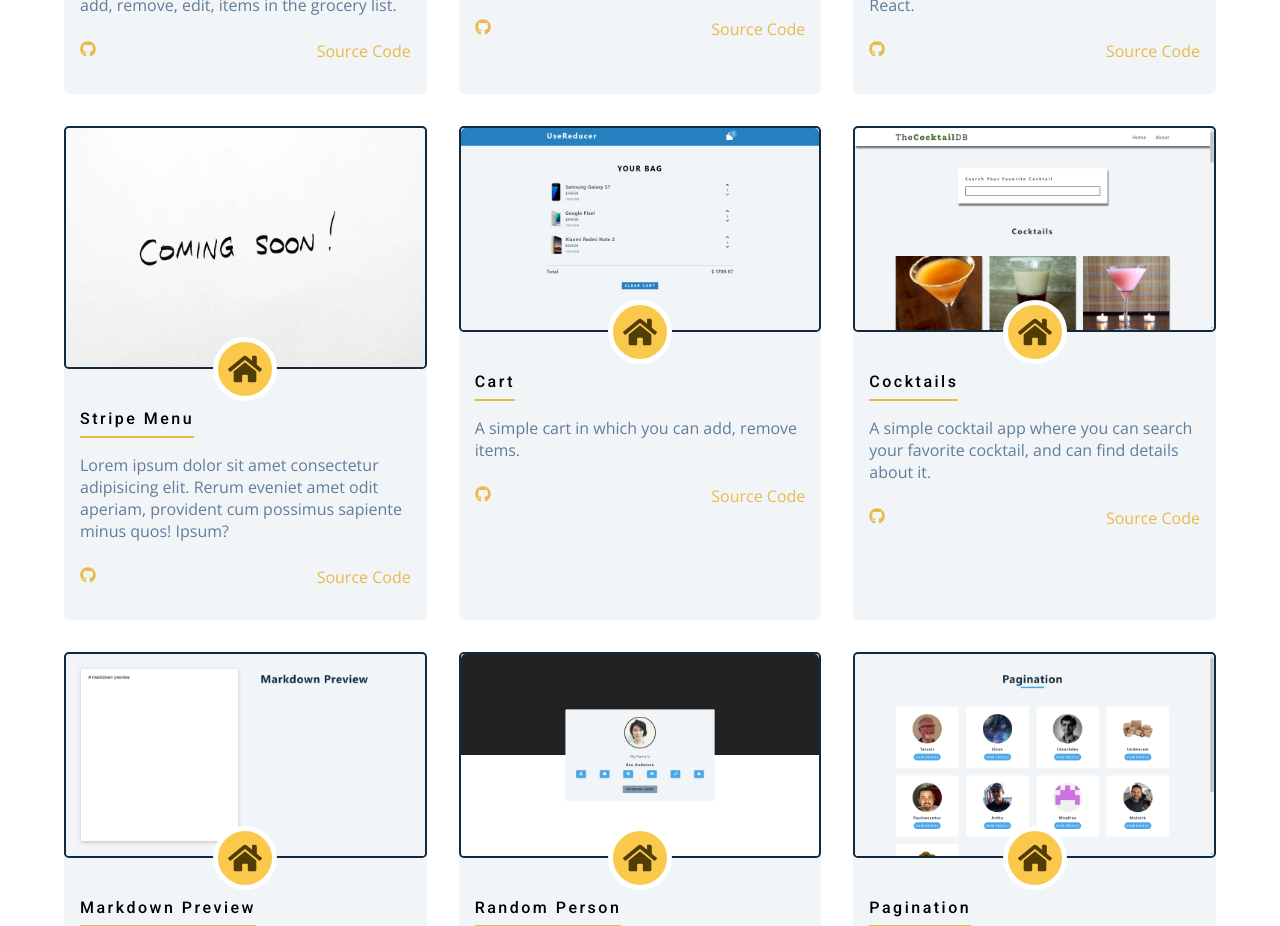
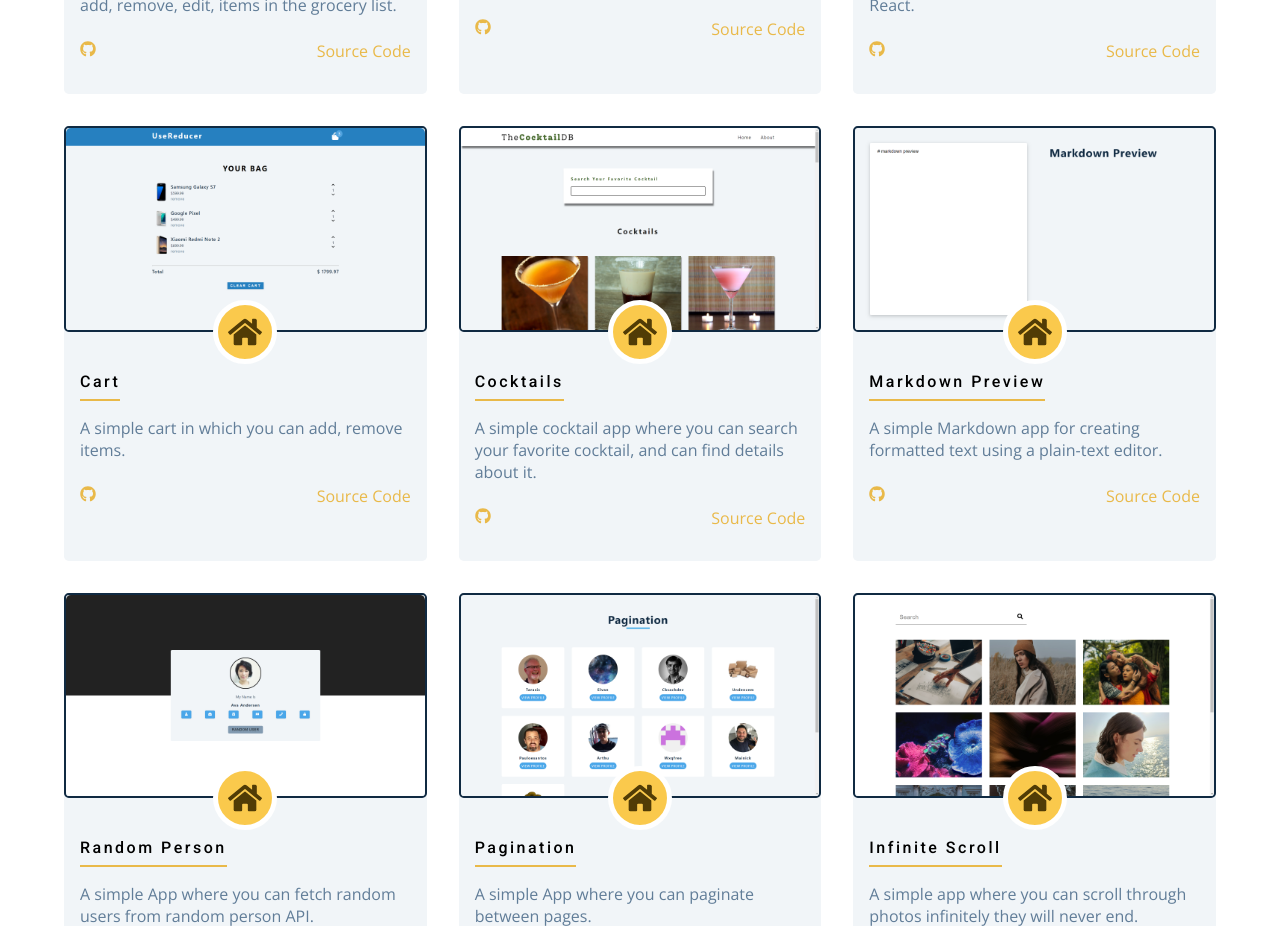
Before and after one commit to chirag-08x/Portfolio-React, a React (Create React App) app: page /projects in a window 1280 px wide. Shown: the part 2980-3906 px from the top of the page. Built offline with nearby package versions, Linux system fonts and the light colour scheme.

Commit message:
removed stripe submenu

```diff
--- a/src/Portfolio/helper/projects-data.js
+++ b/src/Portfolio/helper/projects-data.js
@@ -128,15 +128,6 @@ const projects = [
     github:
       "https://github.com/chirag-08x/React/tree/main/03-Basic-Projects/basic-projects",
     image: "./images/react-project-img/prjct-12.png",
-  },
-  {
-    name: "stripe menu",
-    path: "#",
-    text:
-      "Lorem ipsum dolor sit amet consectetur adipisicing elit. Rerum eveniet amet odit aperiam, provident cum possimus sapiente minus quos! Ipsum?",
-    github:
-      "https://github.com/chirag-08x/React/tree/main/03-Basic-Projects/basic-projects",
-    image: "./images/dummy.jpeg",
   },
   {
     name: "cart",
```
